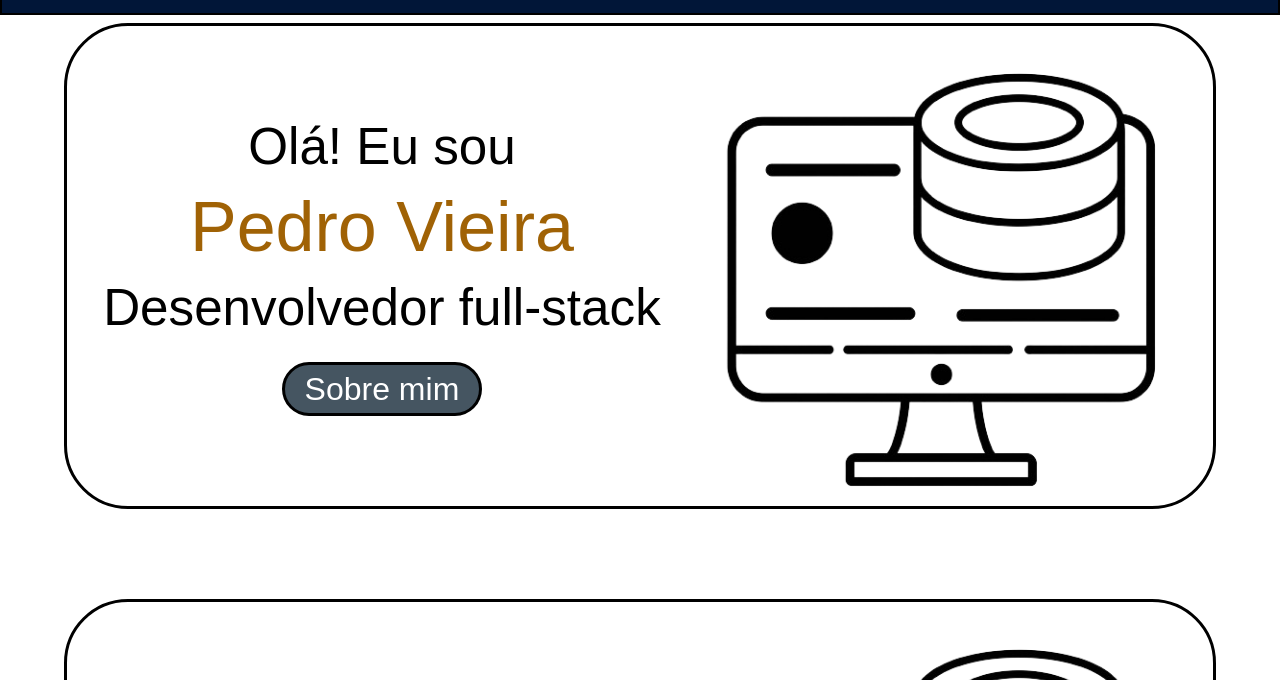
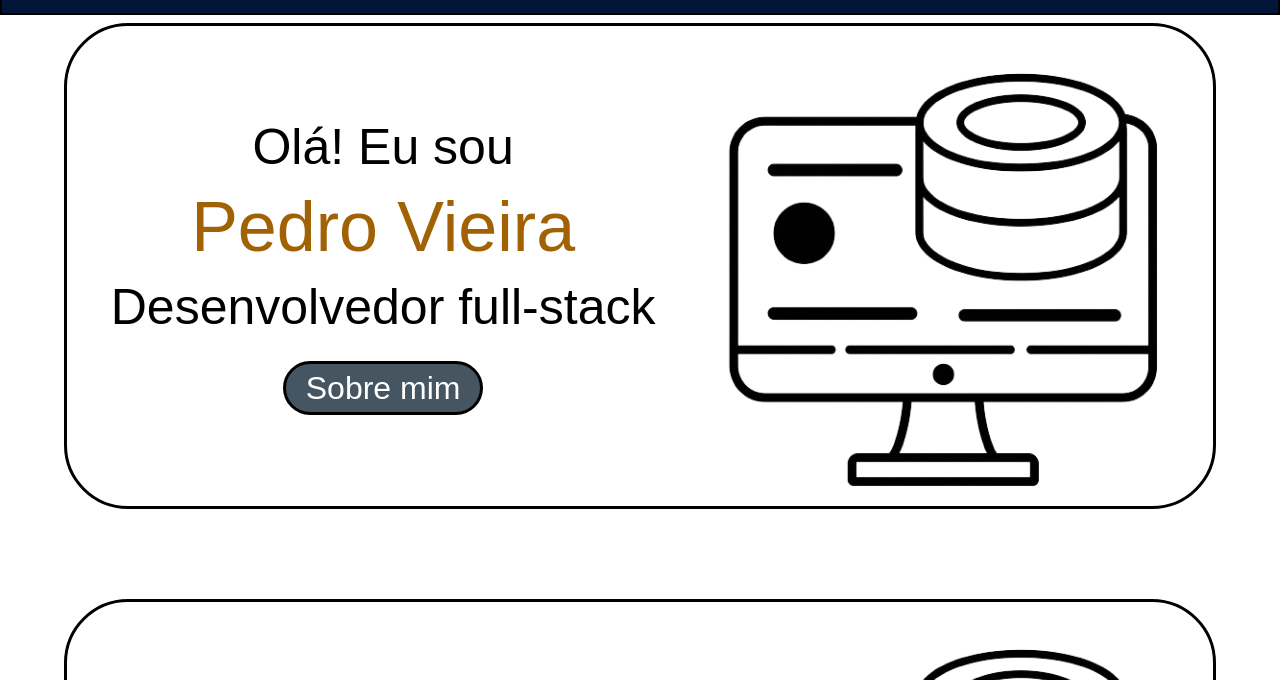
Before and after one commit to PedroVieiraC/portfolio, a plain HTML site: page index.html in a window 1280 px wide. Shown: the part 67-747 px from the top of the page. Drawn offline with nearby package versions, Linux system fonts and the light colour scheme.

Commit message:
tela inicial

```diff
--- a/index.html
+++ b/index.html
@@ -87,7 +87,7 @@
         </div>
     </nav>
 
-    <div class="inicio d-flex justify-content-evenly align-items-center" id="inicio">
+    <div class="inicio d-flex justify-content-evenly align-items-center flex-wrap" id="inicio">
         <aside class="inicioesquerda d-flex flex-column align-items-center">
             <h2>Olá! Eu sou</h2>
             <h1>Pedro Vieira</h1>
@@ -95,7 +95,7 @@
             <button><a href="#sobremim"> Sobre mim</a></button>
         </aside>
         <aside class="iniciodireita">
-            <img src="./compounds/images/pc.png" alt="foto monitor com itens back end na tela" />
+            <img class="img-fluid" src="./compounds/images/pc.png" alt="foto monitor com itens back end na tela" />
         </aside>
     </div>
 
@@ -107,7 +107,7 @@
             <button><a href="#sobre"> Sobre mim</a></button>
         </aside>
         <aside class="iniciodireita">
-            <img src="./compounds/images/pc.png" alt="foto monitor com itens back end na tela" />
+            <img class="img-fluid" src="./compounds/images/pc.png" alt="foto monitor com itens back end na tela" />
         </aside>
     </div>
 
--- a/styles.css
+++ b/styles.css
@@ -75,11 +75,17 @@
   overflow: hidden;
 }
 
+.inicioesquerda{
+  padding: 10px;
+}
+
+
 .inicioesquerda>h1 {
   box-sizing: border-box;
-  font-size: 70px;
   color: #a06205;
-
+  font-size: clamp(70px, 5vw, 70px);
+  text-align: center;
+  word-wrap: break-word;
 }
 
 .inicioesquerda>h1:hover {
@@ -92,7 +98,7 @@
 .inicioesquerda>h2 {
   color: #000;
   box-sizing: border-box;
-  font-size: 3.2rem;
+  font-size: clamp(50px, 5vw, 50px);
   text-align: center;
   align-items: center;
 }
@@ -128,3 +134,9 @@
   height: 30rem;
   width: auto;
 }
+
+img {
+  max-width: 50%;
+  height: auto;
+  display: block; /* Remove espaços extras ao redor da imagem */
+}
```
